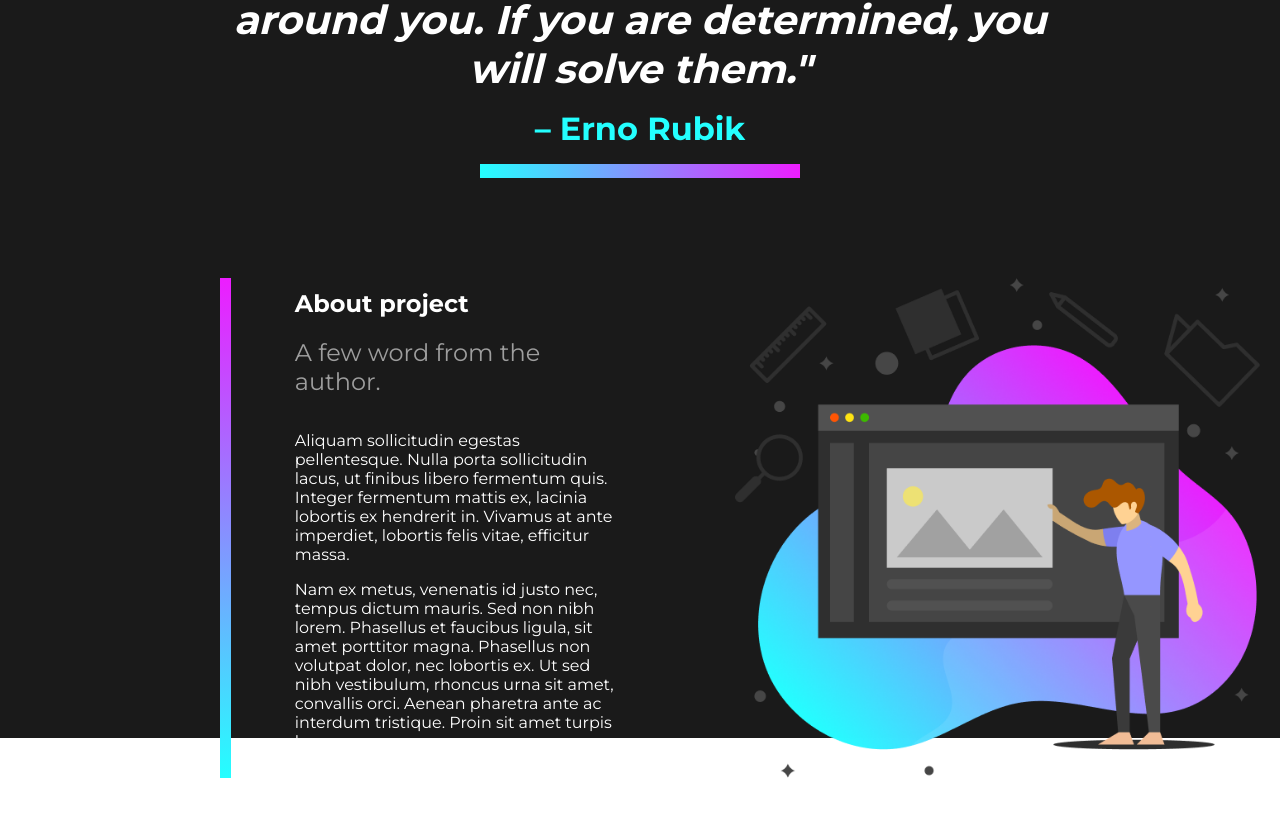
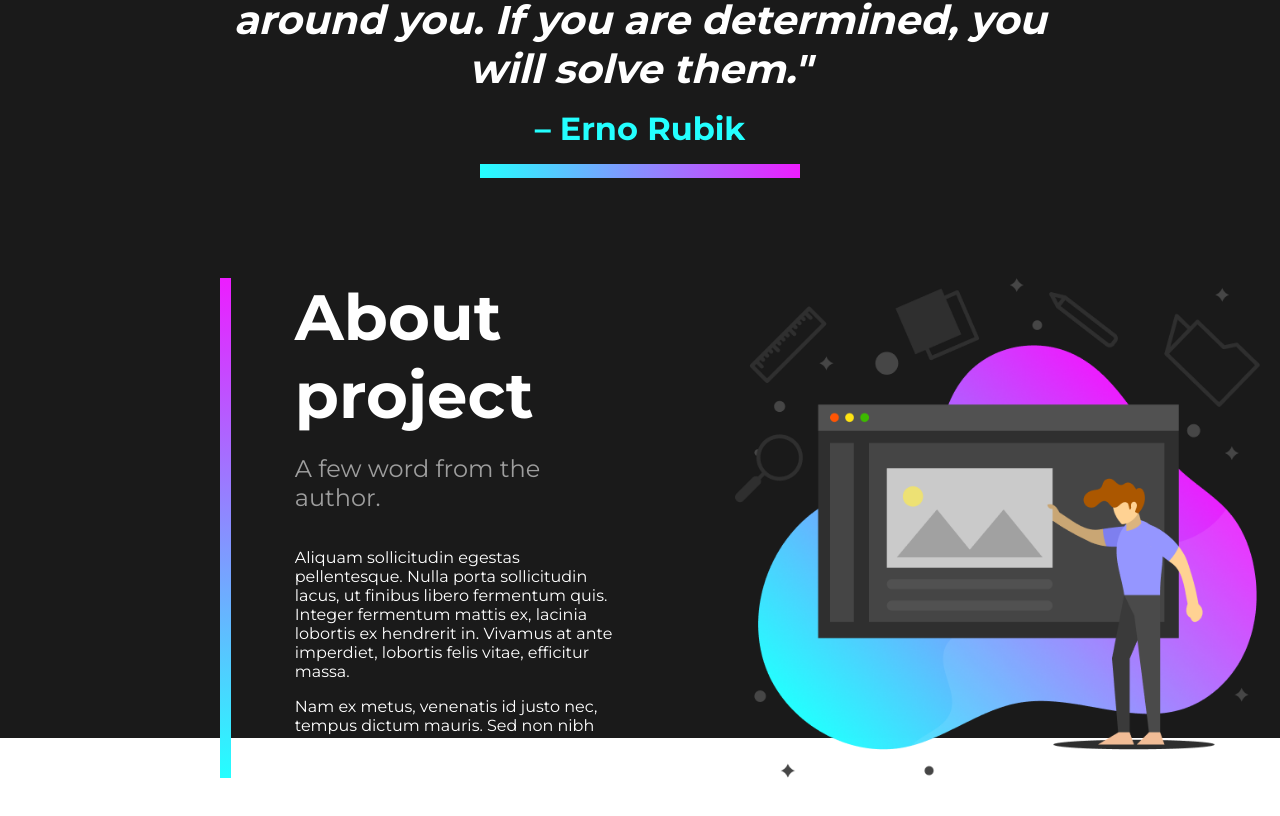
Before and after one commit to NikolSkvarilova/sudoku, a React (Create React App) app in the folder app/: page / in a window 1280 px wide. Shown: the part 854-1670 px from the top of the page. Built offline with nearby package versions, Linux system fonts and the light colour scheme.

Commit message:
Changed heading1 size and added section title font size

```diff
--- a/app/src/Components/_variables.scss
+++ b/app/src/Components/_variables.scss
@@ -16,7 +16,8 @@ $font-sizes-desktop: (
   "title": 6em,
   "quote": 2.5em,
   "quote-author": 0.8em,
-  "heading1": 2em
+  "heading1": 2em,
+  "section-title": 4em
 );
 
 $font-sizes-tablet: (
```
